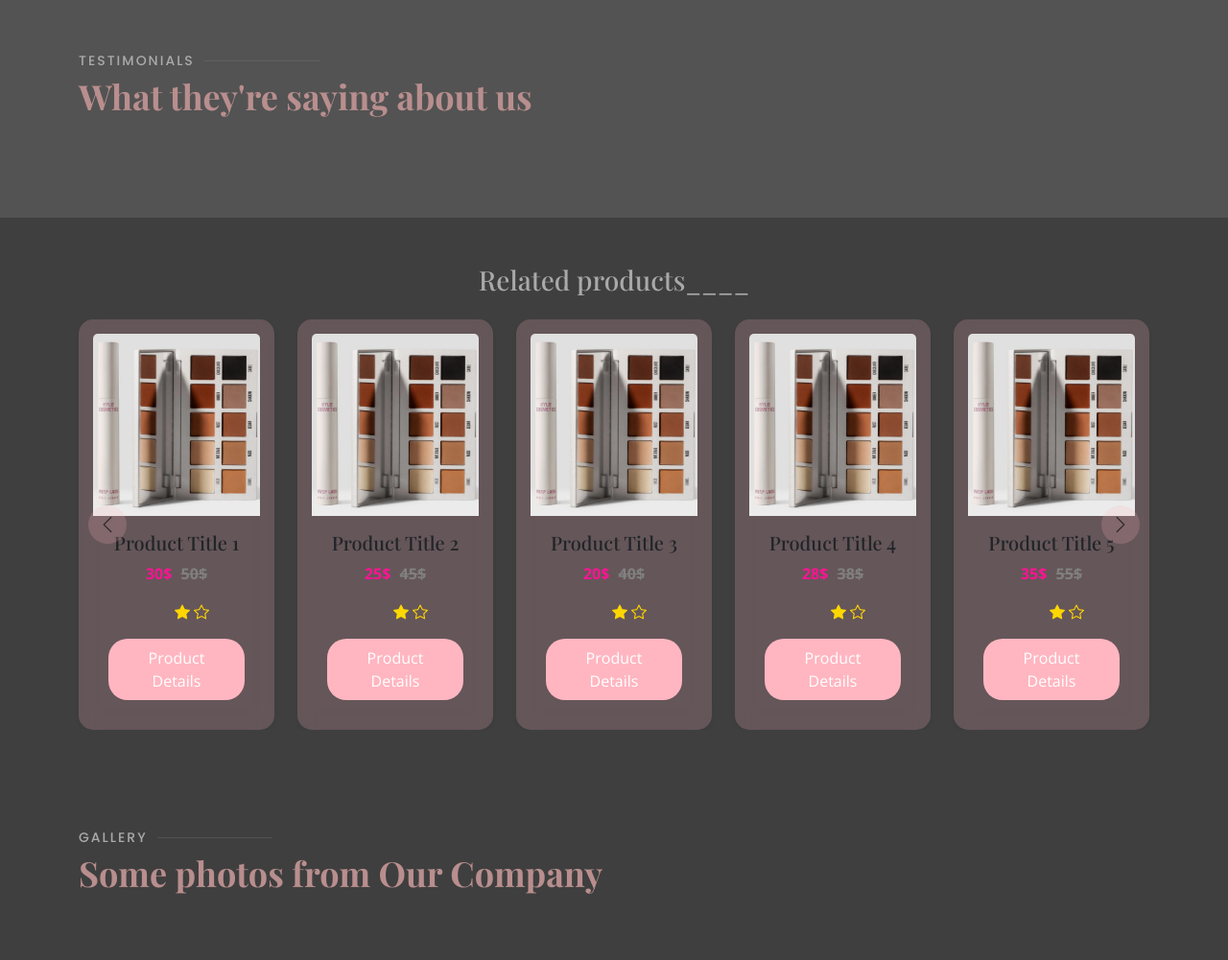
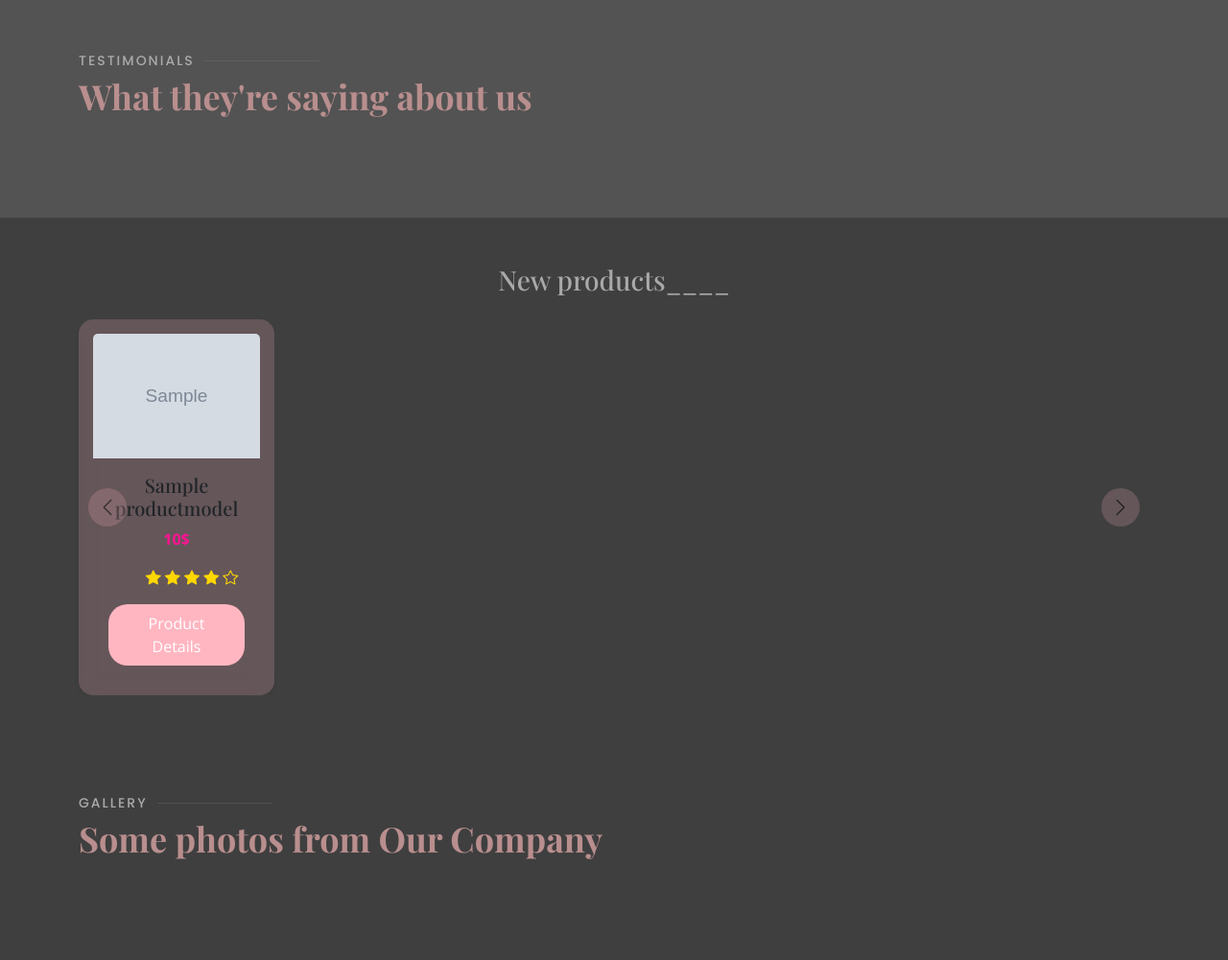
Before and after one commit to MaryamKalantarii/cosmetic, a Django app: page / in a window 1280 px wide. Shown: the part 2405-3406 px from the top of the page at 96% size. Run offline with Django 5.2, Linux system fonts and the light colour scheme; tables that the repository leaves empty hold one stand-in row (values such as "Sample post"); grey boxes marked "Sample" are stand-in pictures; some libraries are stand-ins or nearby versions; some web fonts are replaced.

Commit message:
latest_product

```diff
--- /dev/null
+++ b/templates/includes/latest-products.html
@@ -0,0 +1,77 @@
+{% load static %}
+
+<!-- محصولات مرتبط -->
+<section class="related-products py-5">
+    <div class="container">
+        <h3 class="text-center mb-4" style="color: darkgray;">New products____</h3>
+        <div class="position-relative">
+            <!-- دکمه فلش قبلی -->
+            <button class="carousel-control-prev custom-prev" type="button">
+                <span class="carousel-control-prev-icon" aria-hidden="true"></span>
+            </button>
+
+            <div class="row related-products-slider">
+                <!-- تغییرات برای 5 محصول -->
+                {% for latest_product in latest_products %}
+                <div class="col-lg-2 col-md-4 col-sm-6 col-12 product-item">
+                    <div class="card border-0 shadow-sm product-card">
+                        {% if request.user.is_authenticated %}
+                    <a class="wishlist-icon {% if latest_product.id in wishlist_items %} active {% endif %}" onclick="addToWishlist(this,`{{latest_product.id}}`)">
+                        <i class="fas fa-heart"></i>
+                    </a>
+                    {% endif %}
+                        <img src="{{latest_product.image1.url}}" class="card-img-top" alt="Product Title 1">
+                        <div class="card-body text-center">
+                            <h5 class="card-title">{{latest_product.title}}</h5>
+                            {% if latest_product.is_discounted %}
+                            <p class="card-text price"> <span class="discounted-price">{{latest_product.get_price}}$</span> <span class="original-price">{{latest_product.price}}$</span></p>
+                            {% else %}
+                            <p class="card-text price"> <span class="discounted-price">{{latest_product.price}}$</span></p>
+                            {% endif %}
+                            <ul class="review-star">
+                                {% for i in "12345" %}
+                                {% if i|add:0 <= latest_product.avg_rate %} <span><i
+                                        class="bi bi-star-fill star-rate"></i></span>
+                                    {% else %}
+                                    <span><i class="bi bi-star star-rate"></i></span>
+                                    {% endif %}
+                                    {% endfor %}
+
+                               </ul>
+                            <a href="{% url 'product:product-detail' slug=latest_product.slug %}" class="btn product-btn">Product Details</a>
+                        </div>
+                    </div>
+                </div>
+                {% endfor %}
+
+
+            </div>
+
+            <!-- دکمه فلش بعدی -->
+            <button class="carousel-control-next custom-next" type="button">
+                <span class="carousel-control-next-icon" aria-hidden="true"></span>
+            </button>
+        </div>
+    </div>
+  </section>
+  <style>
+
+    .wishlist-icon {
+                            display: inline-flex;
+                            align-items: center;
+                            justify-content: center;
+                            text-decoration: none;
+                            font-size: 22px; /* اندازه آیکون */
+                            color: #bbb; /* رنگ اولیه */
+                            transition: color 0.3s ease, transform 0.2s ease;
+                        }
+
+                        .wishlist-icon:hover {
+                            color: #ff6b81; /* تغییر رنگ هنگام هاور */
+                            transform: scale(1.1); /* کمی بزرگ شدن */
+                        }
+
+                        .wishlist-icon.active {
+                            color: #ff4757; /* رنگ قرمز پررنگ برای حالت فعال */
+                        }
+  </style>
--- a/templates/root/index.html
+++ b/templates/root/index.html
@@ -2,7 +2,7 @@
 {% load static %}
 {% block 'title' %}Home{% endblock 'title' %}
 {% block 'content' %}
-
+{% load product_tags %}
   <!-- ======= Hero Section ======= -->
   <section id="hero" class="d-flex align-items-center">
     <div class="container position-relative text-center text-lg-start" data-aos="zoom-in" data-aos-delay="100">
@@ -564,118 +564,8 @@
 
 
 </style>
-<!-- محصولات مرتبط -->
-<!-- محصولات مرتبط -->
-<section class="related-products py-5">
-  <div class="container">
-      <h3 class="text-center mb-4" style="color: darkgray;">Related products____</h3>
-      <div class="position-relative">
-          <!-- دکمه فلش قبلی -->
-          <button class="carousel-control-prev custom-prev" type="button">
-              <span class="carousel-control-prev-icon" aria-hidden="true"></span>
-          </button>
 
-          <div class="row related-products-slider">
-              <!-- تغییرات برای 5 محصول -->
-              <div class="col-lg-2 col-md-4 col-sm-6 col-12 product-item">
-                  <div class="card border-0 shadow-sm product-card">
-                      <img src="{% static 'assets/img/c6.png' %}" class="card-img-top" alt="Product Title 1">
-                      <div class="card-body text-center">
-                          <h5 class="card-title">Product Title 1</h5>
-                          <p class="card-text price">
-                              <span class="discounted-price">30$</span>
-                              <span class="original-price">50$</span>
-                          </p>
-                          <ul class="review-star">
-                              <span><i class="bi bi-star-fill star-rate"></i></span>
-                              <span><i class="bi bi-star star-rate"></i></span>
-                          </ul>
-                          <a href="#" class="btn product-btn">Product Details</a>
-                      </div>
-                  </div>
-              </div>
-
-              <div class="col-lg-2 col-md-4 col-sm-6 col-12 product-item">
-                  <div class="card border-0 shadow-sm product-card">
-                      <img src="{% static 'assets/img/c6.png' %}" class="card-img-top" alt="Product Title 2">
-                      <div class="card-body text-center">
-                          <h5 class="card-title">Product Title 2</h5>
-                          <p class="card-text price">
-                              <span class="discounted-price">25$</span>
-                              <span class="original-price">45$</span>
-                          </p>
-                          <ul class="review-star">
-                              <span><i class="bi bi-star-fill star-rate"></i></span>
-                              <span><i class="bi bi-star star-rate"></i></span>
-                          </ul>
-                          <a href="#" class="btn product-btn">Product Details</a>
-                      </div>
-                  </div>
-              </div>
-
-              <div class="col-lg-2 col-md-4 col-sm-6 col-12 product-item">
-                  <div class="card border-0 shadow-sm product-card">
-                      <img src="{% static 'assets/img/c6.png' %}"class="card-img-top" alt="Product Title 3">
-                      <div class="card-body text-center">
-                          <h5 class="card-title">Product Title 3</h5>
-                          <p class="card-text price">
-                              <span class="discounted-price">20$</span>
-                              <span class="original-price">40$</span>
-                          </p>
-                          <ul class="review-star">
-                              <span><i class="bi bi-star-fill star-rate"></i></span>
-                              <span><i class="bi bi-star star-rate"></i></span>
-                          </ul>
-                          <a href="#" class="btn product-btn">Product Details</a>
-                      </div>
-                  </div>
-              </div>
-
-              <div class="col-lg-2 col-md-4 col-sm-6 col-12 product-item">
-                  <div class="card border-0 shadow-sm product-card">
-                      <img src="{% static 'assets/img/c6.png' %}" class="card-img-top" alt="Product Title 4">
-                      <div class="card-body text-center">
-                          <h5 class="card-title">Product Title 4</h5>
-                          <p class="card-text price">
-                              <span class="discounted-price">28$</span>
-                              <span class="original-price">38$</span>
-                          </p>
-                          <ul class="review-star">
-                              <span><i class="bi bi-star-fill star-rate"></i></span>
-                              <span><i class="bi bi-star star-rate"></i></span>
-                          </ul>
-                          <a href="#" class="btn product-btn">Product Details</a>
-                      </div>
-                  </div>
-              </div>
-
-              <div class="col-lg-2 col-md-4 col-sm-6 col-12 product-item">
-                  <div class="card border-0 shadow-sm product-card">
-                      <img src="{% static 'assets/img/c6.png' %}" class="card-img-top" alt="Product Title 5">
-                      <div class="card-body text-center">
-                          <h5 class="card-title">Product Title 5</h5>
-                          <p class="card-text price">
-                              <span class="discounted-price">35$</span>
-                              <span class="original-price">55$</span>
-                          </p>
-                          <ul class="review-star">
-                              <span><i class="bi bi-star-fill star-rate"></i></span>
-                              <span><i class="bi bi-star star-rate"></i></span>
-                          </ul>
-                          <a href="#" class="btn product-btn">Product Details</a>
-                      </div>
-                  </div>
-              </div>
-
-          </div>
-
-          <!-- دکمه فلش بعدی -->
-          <button class="carousel-control-next custom-next" type="button">
-              <span class="carousel-control-next-icon" aria-hidden="true"></span>
-          </button>
-      </div>
-  </div>
-</section>
+{% show_latest_products %}
 
 
     <!-- ======= Gallery Section ======= -->
```
